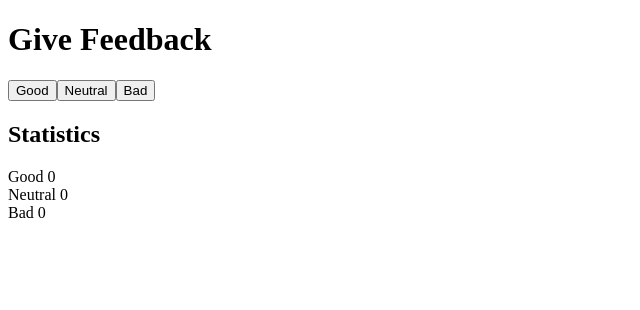
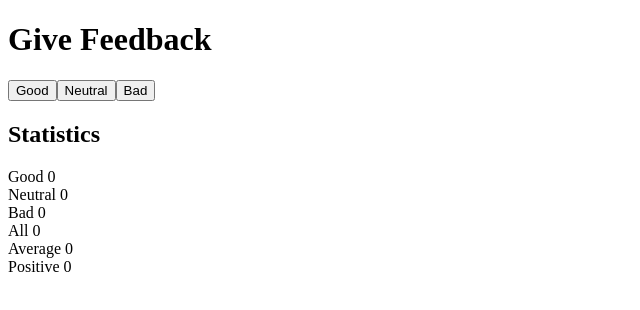
Before and after one commit to MohaimenH/fullstack-open, a React (Create React App) app in the folder part1/unicafe/: page / in a window 1280 px wide. Shown: the top 310 px of the page, without its empty margins (0-640 px from the left). Built offline with nearby package versions, Linux system fonts and the light colour scheme.

Commit message:
Finished Part 1.7

```diff
--- a/part1/unicafe/src/App.js
+++ b/part1/unicafe/src/App.js
@@ -4,10 +4,17 @@ const Button = ({ handleClick, text }) => {
     return <button onClick={handleClick}>{text}</button>;
 };
 
-const Display = ({ text, value }) => {
+const Display = ({ text, value, symbol=''}) => {
+  if (isNaN(value)) {
+    return (
+      <div>
+        {text} 0
+      </div>
+    )
+  }
     return (
         <div>
-            {text} {value}
+            {text} {value} {symbol}
         </div>
     );
 };
@@ -47,6 +54,10 @@ const App = () => {
             <Display text="Good" value={good} />
             <Display text="Neutral" value={neutral} />
             <Display text="Bad" value={bad} />
+
+            <Display text="All" value={good + neutral + bad} />
+            <Display text="Average" value={(good + bad * - 1)/(good + neutral + bad)} />
+            <Display text="Positive" value={good * 100/(good + neutral + bad)} symbol="%"/>
         </div>
     );
 };
```
